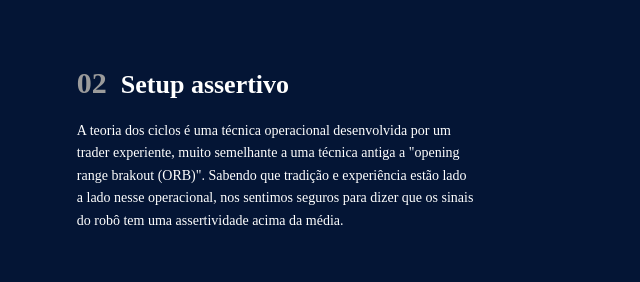
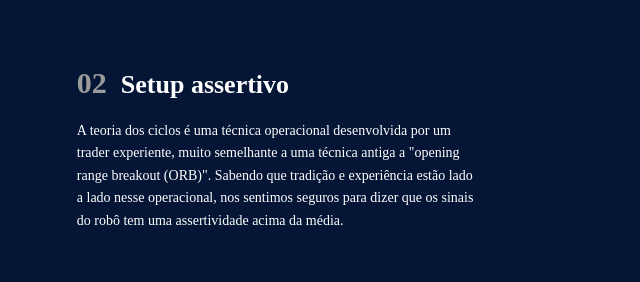
Before and after one commit to rafadutra-alt/wsmarkettrading-site, a website: page index.html in a window 1280 px wide. Shown: the part 1860-2142 px from the top of the page, 0-640 px from the left. Drawn offline with nearby package versions, Linux system fonts and the light colour scheme.

Commit message:
atualização

```diff
--- a/index.html
+++ b/index.html
@@ -67,7 +67,7 @@
       <span>02</span>
       <h3>Setup assertivo</h3>
       <p>
-        A teoria dos ciclos é uma técnica operacional desenvolvida por um trader experiente, muito semelhante a uma técnica antiga a "opening range brakout (ORB)". Sabendo que tradição e experiência estão lado a lado nesse operacional, nos sentimos seguros para dizer que os sinais do robô tem uma assertividade acima da média.
+        A teoria dos ciclos é uma técnica operacional desenvolvida por um trader experiente, muito semelhante a uma técnica antiga a "opening range breakout (ORB)". Sabendo que tradição e experiência estão lado a lado nesse operacional, nos sentimos seguros para dizer que os sinais do robô tem uma assertividade acima da média.
     </div>
 
     <div class="vantagem v3">
```
